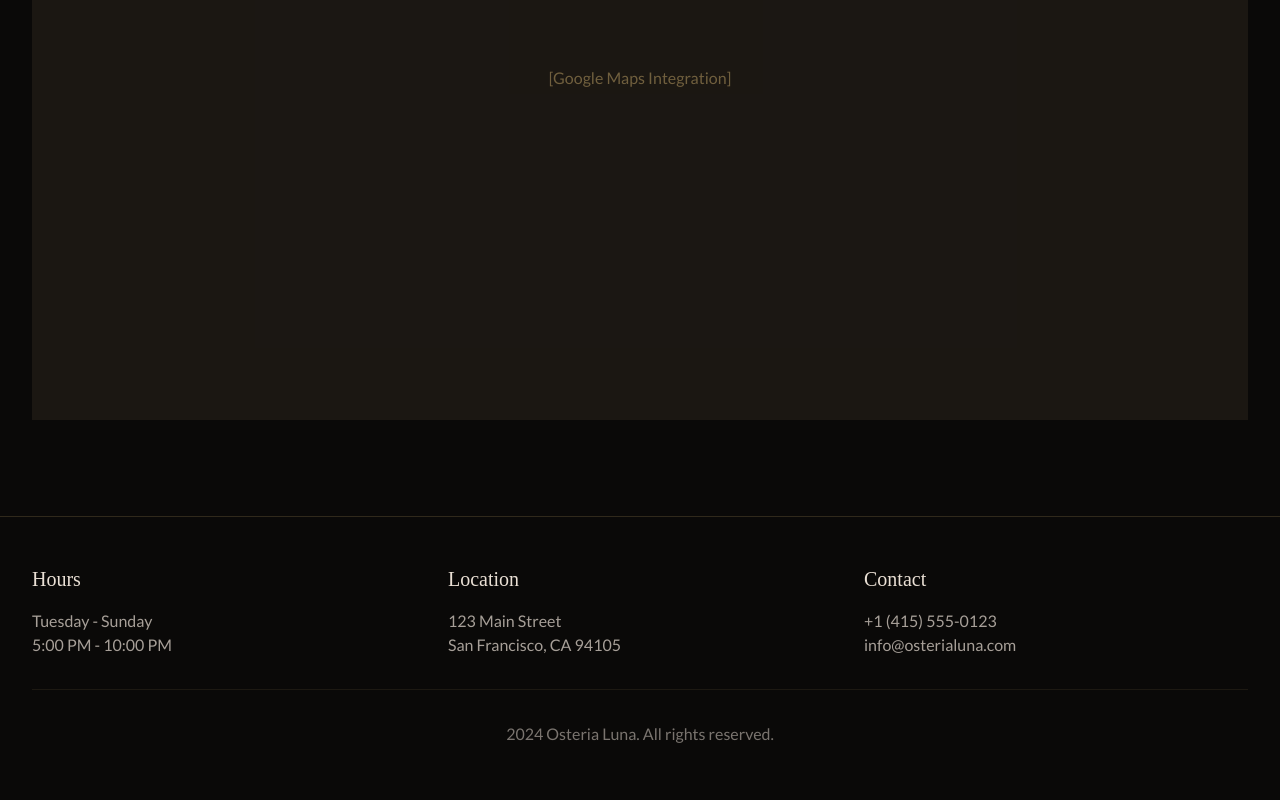
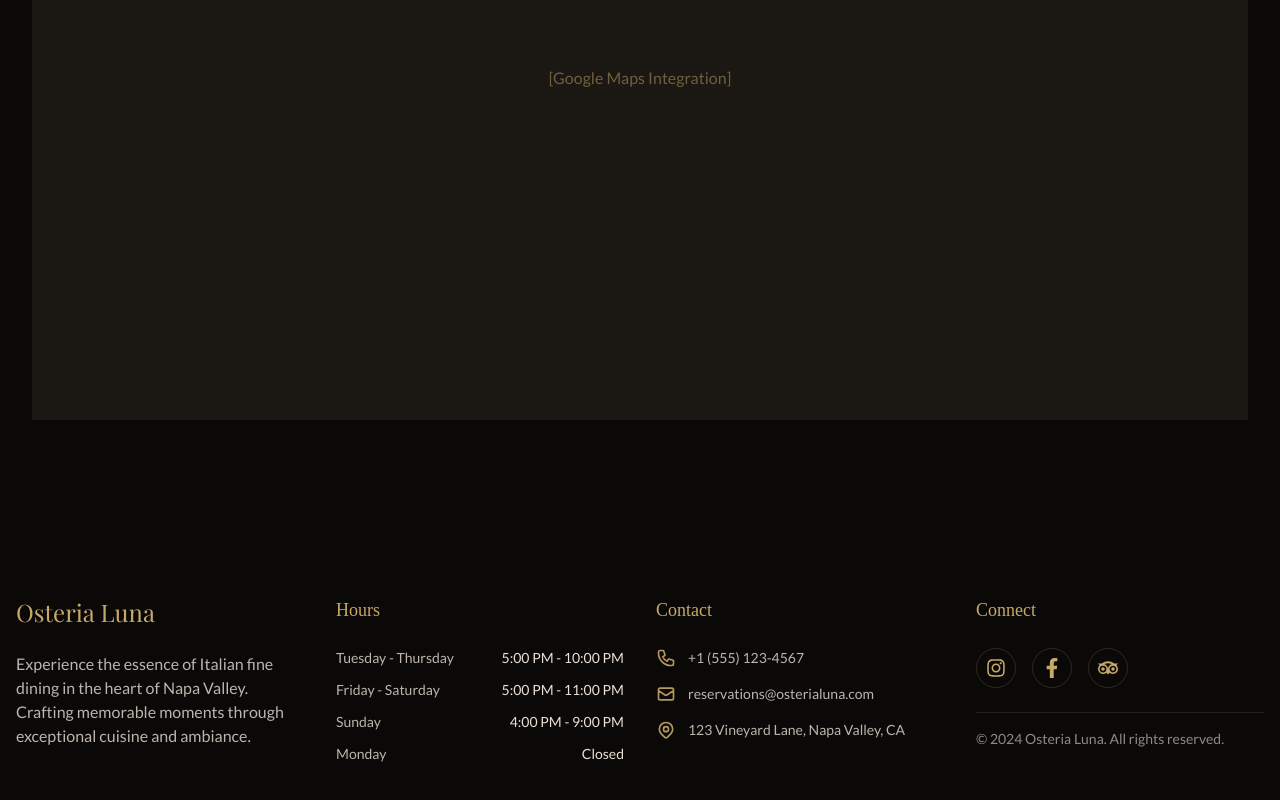
Before and after one commit to FanWebstudio/osteria-luna, a React (Vite) app: page / in a window 1280 px wide. Shown: the part 8289-9089 px from the top of the page. Built offline with nearby package versions, Linux system fonts and the light colour scheme; a web font is replaced by a local one.

Commit message:
Enhanced footer with comprehensive design and additional features

```diff
--- a/src/App.jsx
+++ b/src/App.jsx
@@ -6,6 +6,7 @@ import { SkipLink } from './components/SkipLink'
 import { SEO } from './components/SEO'
 import { BackToTop } from './components/BackToTop'
 import { useSmoothScroll } from './hooks/useSmoothScroll'
+import Footer from './components/Footer';
 
 // Lazy load other components
 const About = lazy(() => import('./components/About'))
@@ -35,32 +36,9 @@ function App() {
           <PrivateEvents />
           <Gallery />
           <Contact />
+          <Footer />
         </Suspense>
       </main>
-      <footer role="contentinfo" className="bg-rich-black text-cream py-12 border-t border-gold/20">
-        <div className="container-custom">
-          <div className="grid grid-cols-1 md:grid-cols-3 gap-8 mb-8">
-            <div>
-              <h3 className="font-accent text-xl mb-4">Hours</h3>
-              <p className="text-cream/70">Tuesday - Sunday</p>
-              <p className="text-cream/70">5:00 PM - 10:00 PM</p>
-            </div>
-            <div>
-              <h3 className="font-accent text-xl mb-4">Location</h3>
-              <p className="text-cream/70">123 Main Street</p>
-              <p className="text-cream/70">San Francisco, CA 94105</p>
-            </div>
-            <div>
-              <h3 className="font-accent text-xl mb-4">Contact</h3>
-              <p className="text-cream/70">+1 (415) 555-0123</p>
-              <p className="text-cream/70">info@osterialuna.com</p>
-            </div>
-          </div>
-          <div className="text-center pt-8 border-t border-gold/10">
-            <p className="text-cream/50"> {new Date().getFullYear()} Osteria Luna. All rights reserved.</p>
-          </div>
-        </div>
-      </footer>
       <BackToTop />
     </>
   )
--- /dev/null
+++ b/src/components/Footer.jsx
@@ -0,0 +1,139 @@
+import { motion } from 'framer-motion';
+import { useInView } from 'react-intersection-observer';
+import { FaInstagram, FaFacebookF, FaTripadvisor } from 'react-icons/fa';
+import { HiOutlinePhone, HiOutlineMail, HiOutlineLocationMarker } from 'react-icons/hi';
+
+const socialLinks = [
+  {
+    name: 'Instagram',
+    href: 'https://instagram.com/osterialuna',
+    icon: FaInstagram
+  },
+  {
+    name: 'Facebook',
+    href: 'https://facebook.com/osterialuna',
+    icon: FaFacebookF
+  },
+  {
+    name: 'TripAdvisor',
+    href: 'https://tripadvisor.com/osterialuna',
+    icon: FaTripadvisor
+  }
+];
+
+const contactInfo = [
+  {
+    text: '+1 (555) 123-4567',
+    href: 'tel:+15551234567',
+    icon: HiOutlinePhone
+  },
+  {
+    text: 'reservations@osterialuna.com',
+    href: 'mailto:reservations@osterialuna.com',
+    icon: HiOutlineMail
+  },
+  {
+    text: '123 Vineyard Lane, Napa Valley, CA',
+    href: 'https://maps.google.com/?q=123+Vineyard+Lane+Napa+Valley+CA',
+    icon: HiOutlineLocationMarker
+  }
+];
+
+const hours = [
+  { day: 'Tuesday - Thursday', time: '5:00 PM - 10:00 PM' },
+  { day: 'Friday - Saturday', time: '5:00 PM - 11:00 PM' },
+  { day: 'Sunday', time: '4:00 PM - 9:00 PM' },
+  { day: 'Monday', time: 'Closed' }
+];
+
+function Footer() {
+  const [ref, inView] = useInView({
+    triggerOnce: true,
+    threshold: 0.1
+  });
+
+  return (
+    <footer className="bg-rich-black text-cream">
+      <div className="max-w-7xl mx-auto px-4 py-16 sm:py-20">
+        <motion.div
+          ref={ref}
+          initial={{ opacity: 0, y: 20 }}
+          animate={inView ? { opacity: 1, y: 0 } : { opacity: 0, y: 20 }}
+          transition={{ duration: 0.6 }}
+          className="grid grid-cols-1 md:grid-cols-2 lg:grid-cols-4 gap-12 lg:gap-8"
+        >
+          {/* Logo & Description */}
+          <div className="space-y-6">
+            <h3 className="font-display text-2xl text-gold">Osteria Luna</h3>
+            <p className="text-cream/80 max-w-sm">
+              Experience the essence of Italian fine dining in the heart of Napa Valley.
+              Crafting memorable moments through exceptional cuisine and ambiance.
+            </p>
+          </div>
+
+          {/* Hours */}
+          <div className="space-y-6">
+            <h4 className="font-accent text-lg text-gold">Hours</h4>
+            <ul className="space-y-3">
+              {hours.map(({ day, time }) => (
+                <li key={day} className="flex justify-between items-center text-sm">
+                  <span className="text-cream/80">{day}</span>
+                  <span className="text-cream">{time}</span>
+                </li>
+              ))}
+            </ul>
+          </div>
+
+          {/* Contact */}
+          <div className="space-y-6">
+            <h4 className="font-accent text-lg text-gold">Contact</h4>
+            <ul className="space-y-4">
+              {contactInfo.map(({ text, href, icon: Icon }) => (
+                <li key={text}>
+                  <a
+                    href={href}
+                    className="flex items-center space-x-3 text-sm text-cream/80 hover:text-cream transition-colors"
+                  >
+                    <Icon className="w-5 h-5 text-gold/90" />
+                    <span>{text}</span>
+                  </a>
+                </li>
+              ))}
+            </ul>
+          </div>
+
+          {/* Social & Newsletter */}
+          <div className="space-y-6">
+            <h4 className="font-accent text-lg text-gold">Connect</h4>
+            <div className="flex space-x-4">
+              {socialLinks.map(({ name, href, icon: Icon }) => (
+                <a
+                  key={name}
+                  href={href}
+                  target="_blank"
+                  rel="noopener noreferrer"
+                  className="
+                    w-10 h-10 rounded-full border border-gold/20
+                    flex items-center justify-center
+                    text-gold hover:text-cream hover:border-gold
+                    transition-colors duration-300
+                  "
+                >
+                  <Icon className="w-5 h-5" />
+                  <span className="sr-only">{name}</span>
+                </a>
+              ))}
+            </div>
+            <div className="pt-4 mt-6 border-t border-cream/10">
+              <p className="text-sm text-cream/60">
+                © {new Date().getFullYear()} Osteria Luna. All rights reserved.
+              </p>
+            </div>
+          </div>
+        </motion.div>
+      </div>
+    </footer>
+  );
+}
+
+export default Footer;
```
